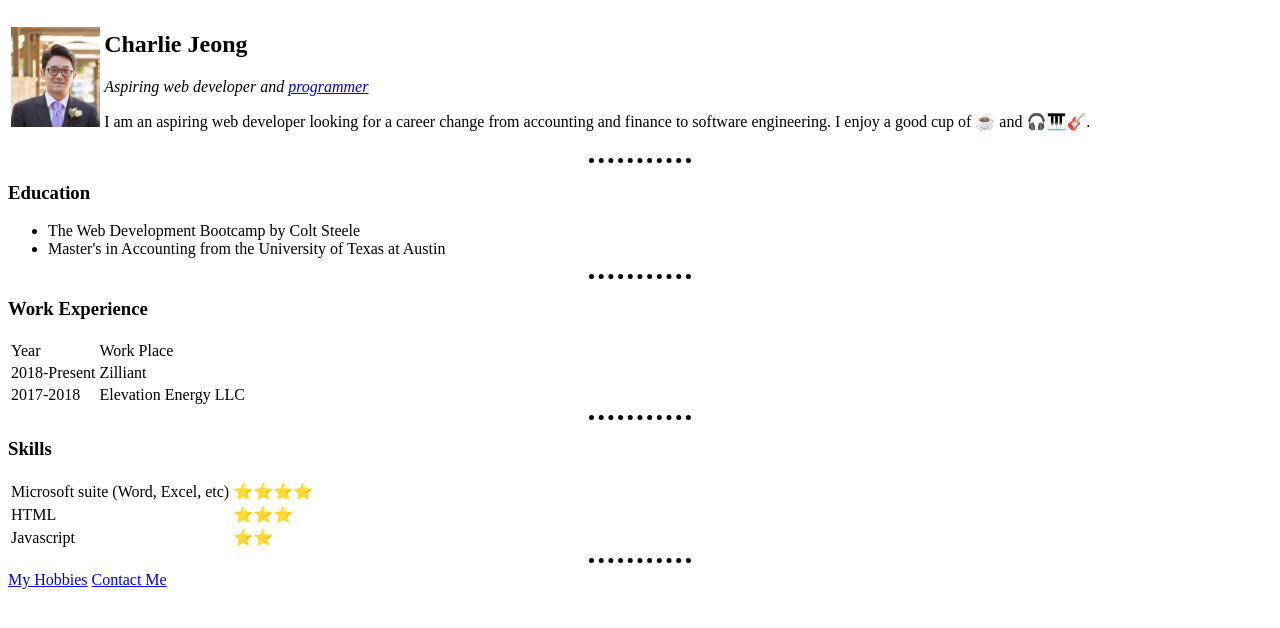
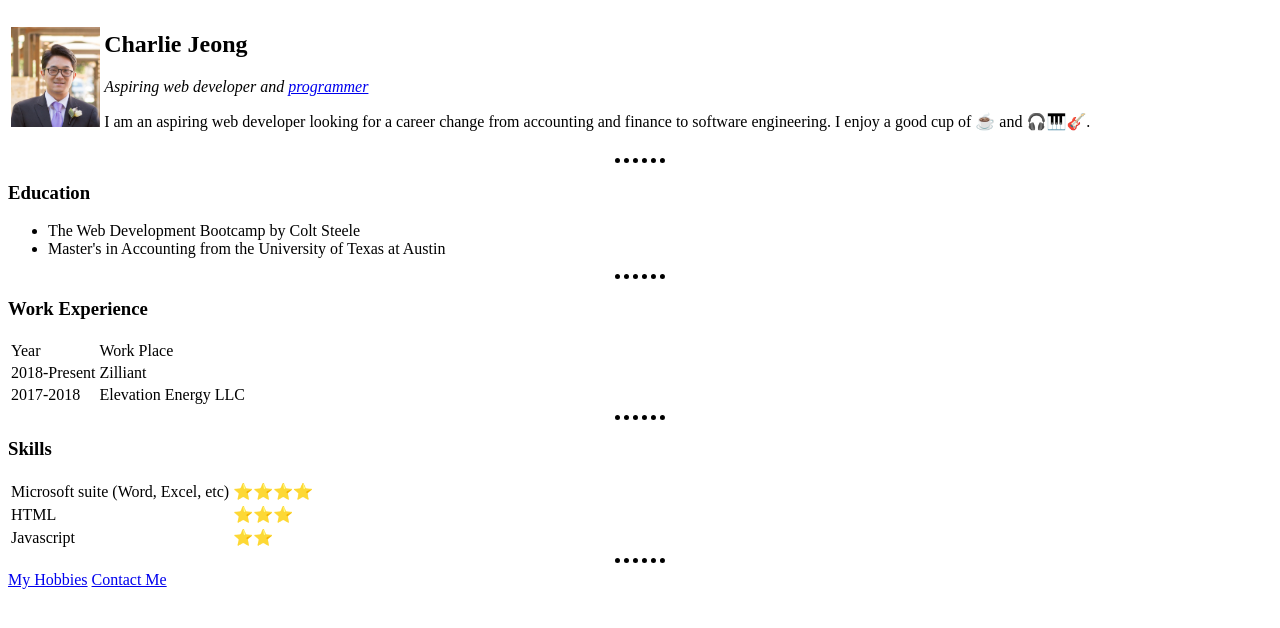
Before and after one commit to charliejeong/CV, a plain HTML site: page index.html in a window 1280 px wide. Drawn offline with Linux system fonts and the light colour scheme.

Commit message:
update css

```diff
--- a/css/styles.css
+++ b/css/styles.css
@@ -5,5 +5,5 @@
 hr {
 	border-style: dotted none none;
 	border-width: 5px;
-	width: 8%;
+	width: 4%;
 }
```
